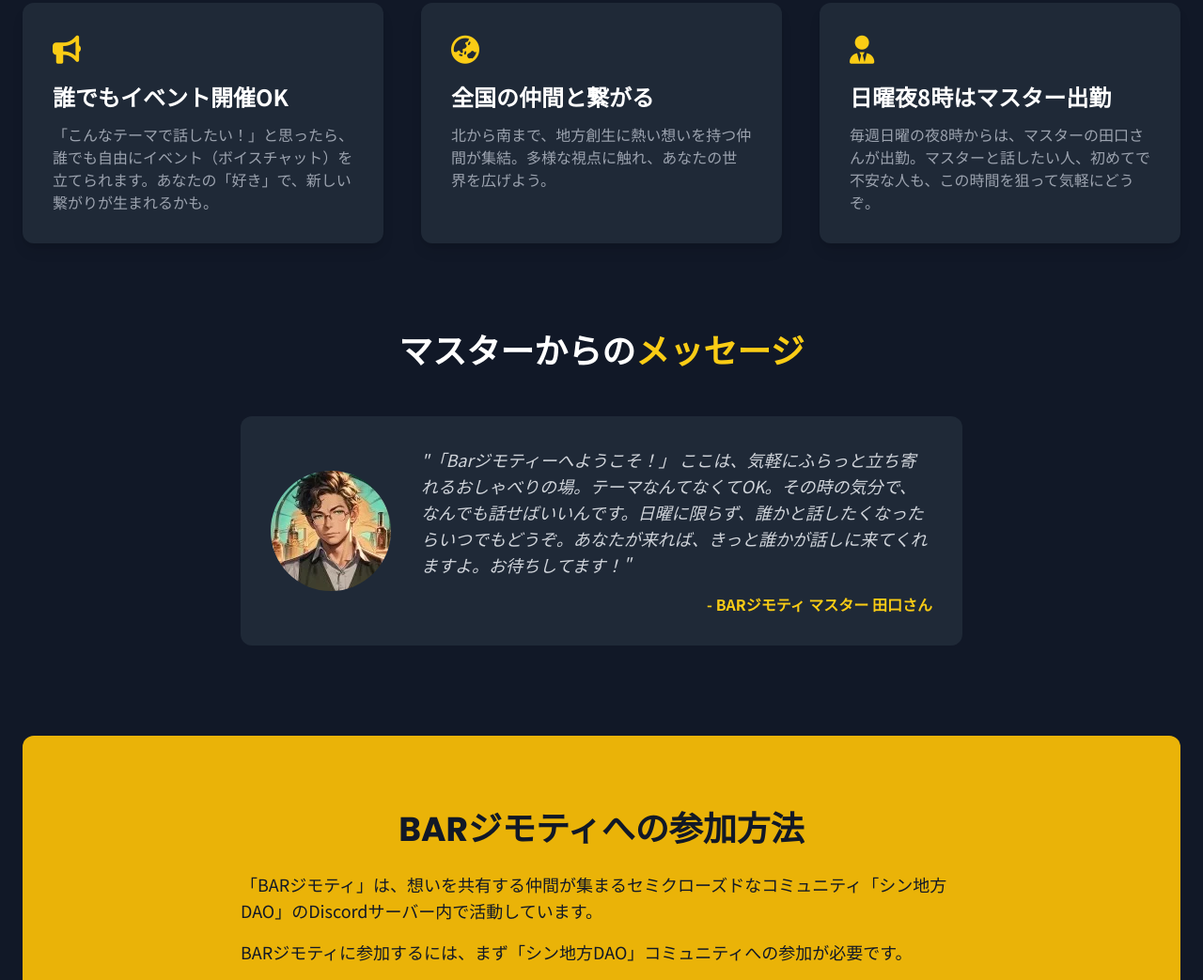
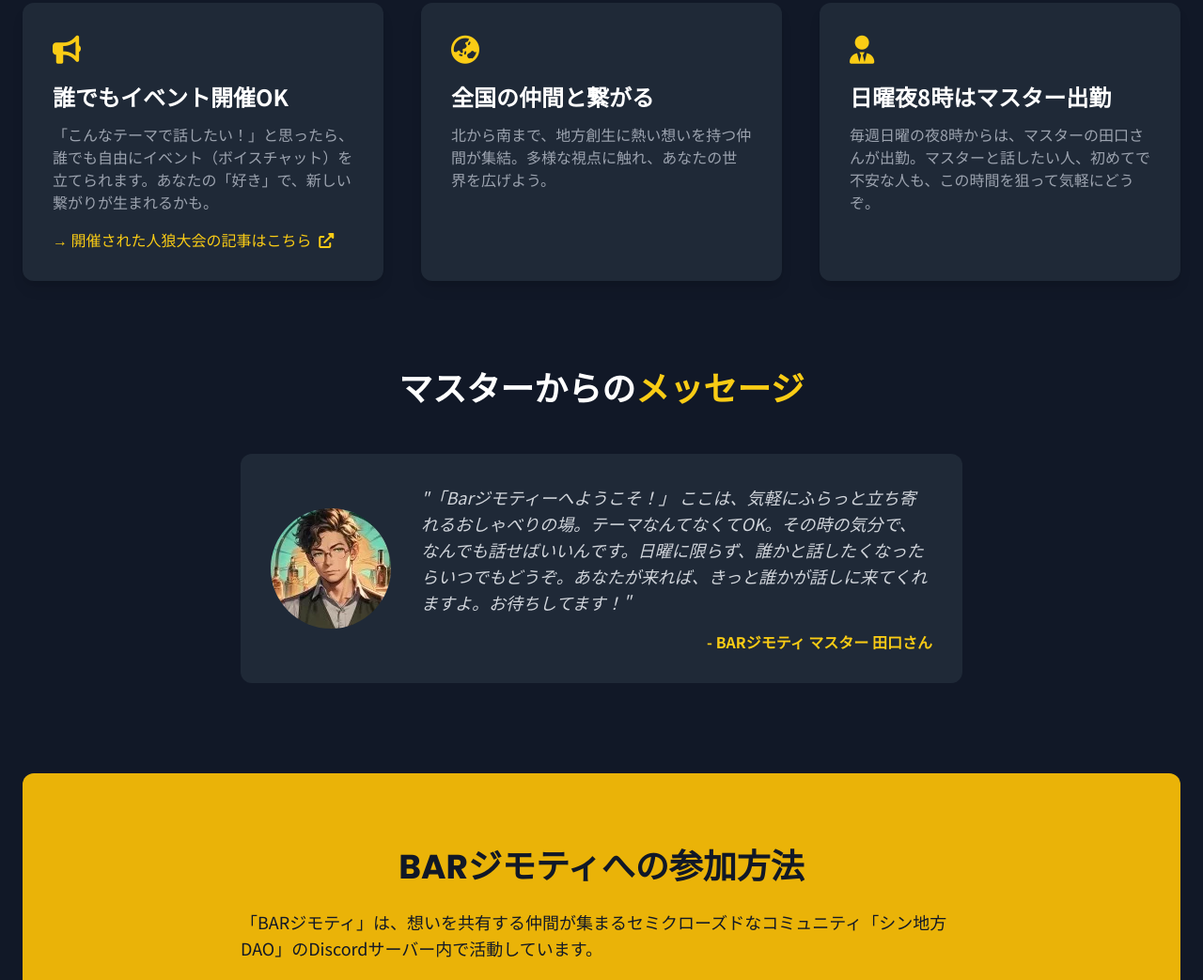
Before and after one commit to susuaki/BAR-Jimoty-test, a plain HTML site: page index.html in a window 1280 px wide. Shown: the part 1649-2692 px from the top of the page at 94% size. Drawn offline with nearby package versions, Linux system fonts and the light colour scheme.

Commit message:
人狼大会のURL挿入

```diff
--- a/index.html
+++ b/index.html
@@ -104,6 +104,7 @@
                     <i class="fas fa-bullhorn text-yellow-400 text-3xl mb-4"></i>
                     <h4 class="text-2xl font-bold mb-3">誰でもイベント開催OK</h4>
                     <p class="text-gray-400">「こんなテーマで話したい！」と思ったら、誰でも自由にイベント（ボイスチャット）を立てられます。あなたの「好き」で、新しい繋がりが生まれるかも。</p>
+                    <a href="https://prtimes.jp/main/html/rd/p/000000145.000091165.html" target="_blank" rel="noopener noreferrer" class="text-yellow-400 hover:text-yellow-300 transition-colors mt-4 inline-block">→ 開催された人狼大会の記事はこちら <i class="fas fa-external-link-alt ml-1"></i></a>
                 </div>
                 <div class="bg-gray-800 p-8 rounded-xl shadow-lg transform hover:-translate-y-2 transition-transform duration-300">
                     <i class="fas fa-globe-asia text-yellow-400 text-3xl mb-4"></i>
```
